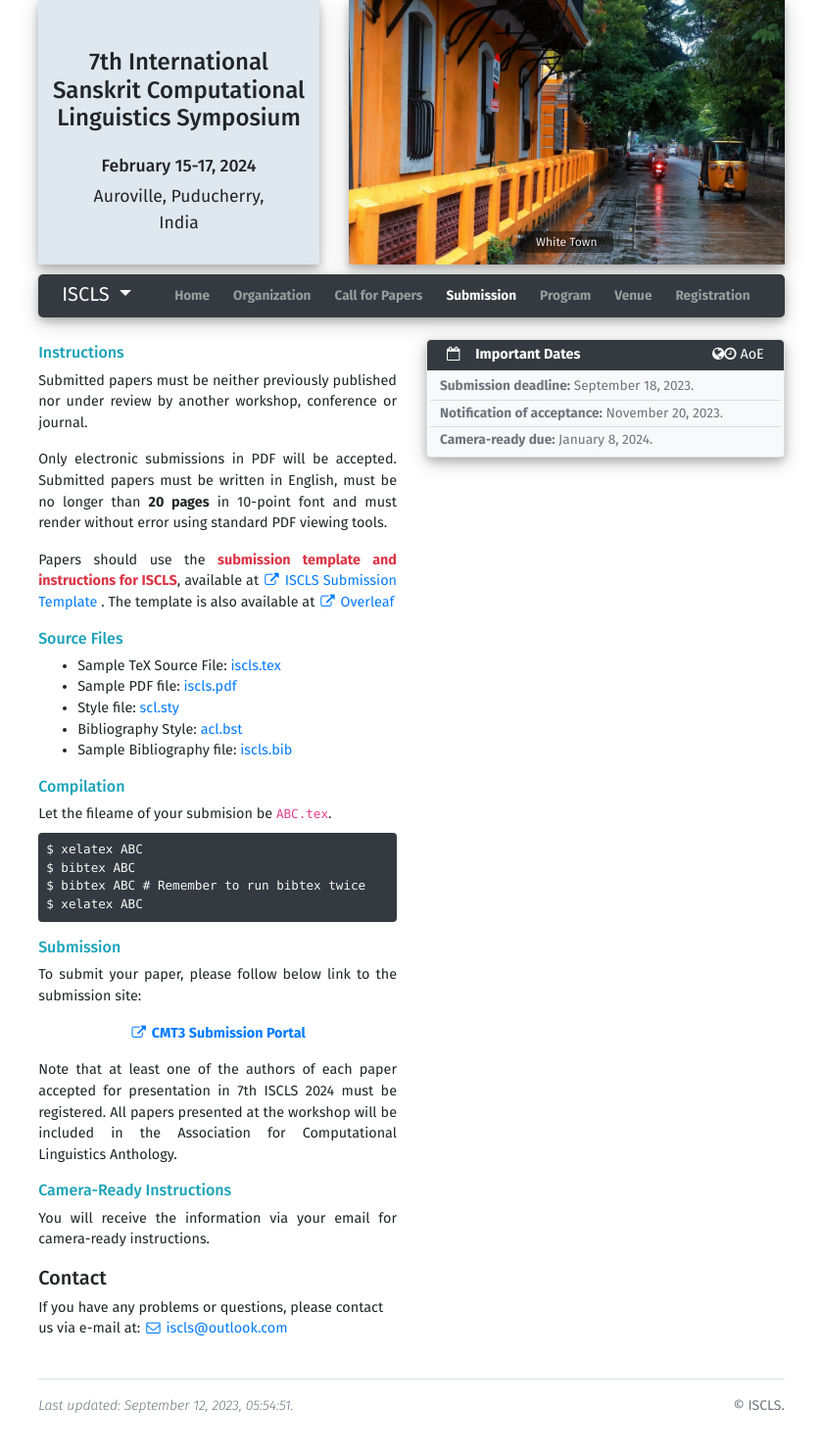
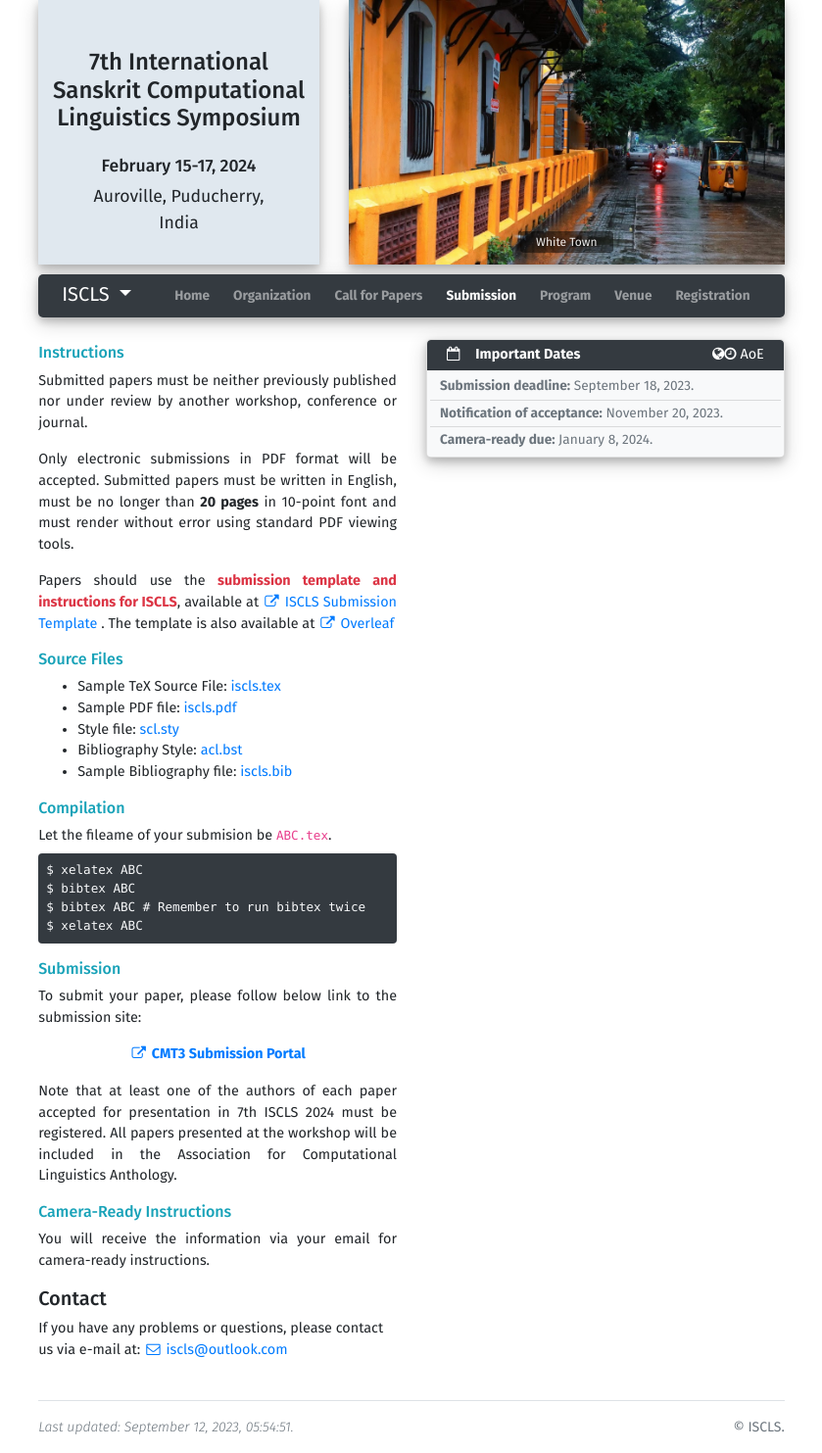
Before and after one commit to iscls/iscls-conference-template, a Jekyll site: the page built from submission.html, in a window 1280 px wide. Shown: the whole page at 98% size, without its empty margins (220-1059 px from the left). Built offline with Jekyll 4.4.1, drawn with Linux system fonts in a browser that asks for light colours; before the commit the page ends 1461 px from its top, so only the background shows below that.

```diff
--- a/_data/submission.yml
+++ b/_data/submission.yml
@@ -47,6 +47,6 @@ template:
   name: ISCLS Submission Template
   description: submission template and instructions for ISCLS
   url: ./assets/files/iscls-template.zip
-  overleaf: https://www.overleaf.com/latex/templates/submission-template-and-instructions-for-the-iscls/gzykjvgvybrk
+  overleaf: https://www.overleaf.com/latex/templates/submission-template-and-instructions-for-the-iscls/dmhhdjnxqftd
 
 publisher: Association for Computational Linguistics Anthology
--- a/submission.html
+++ b/submission.html
@@ -17,7 +17,7 @@ slide_id: 3
         </p>
 
         <p>
-            Only electronic submissions in {{site.data.submission.file_formats | join:" or "}}
+            Only electronic submissions in {{site.data.submission.file_formats | join:" or "}} format
             will be accepted. Submitted papers must be written in
             {{site.data.submission.languages | join:" or "}}, must be no longer than
             <b>{{site.data.submission.pagelimit}} pages</b> in
```
